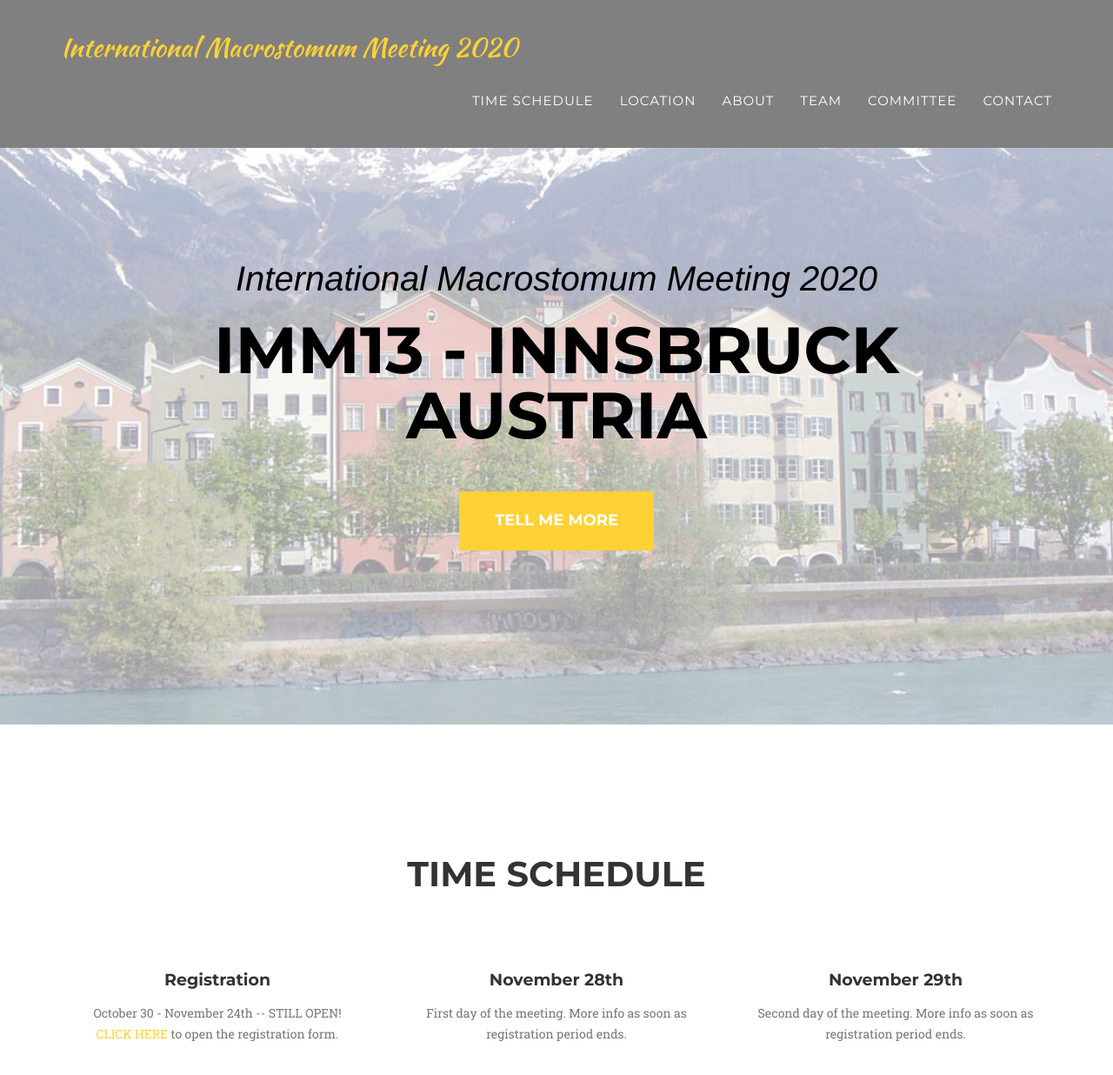
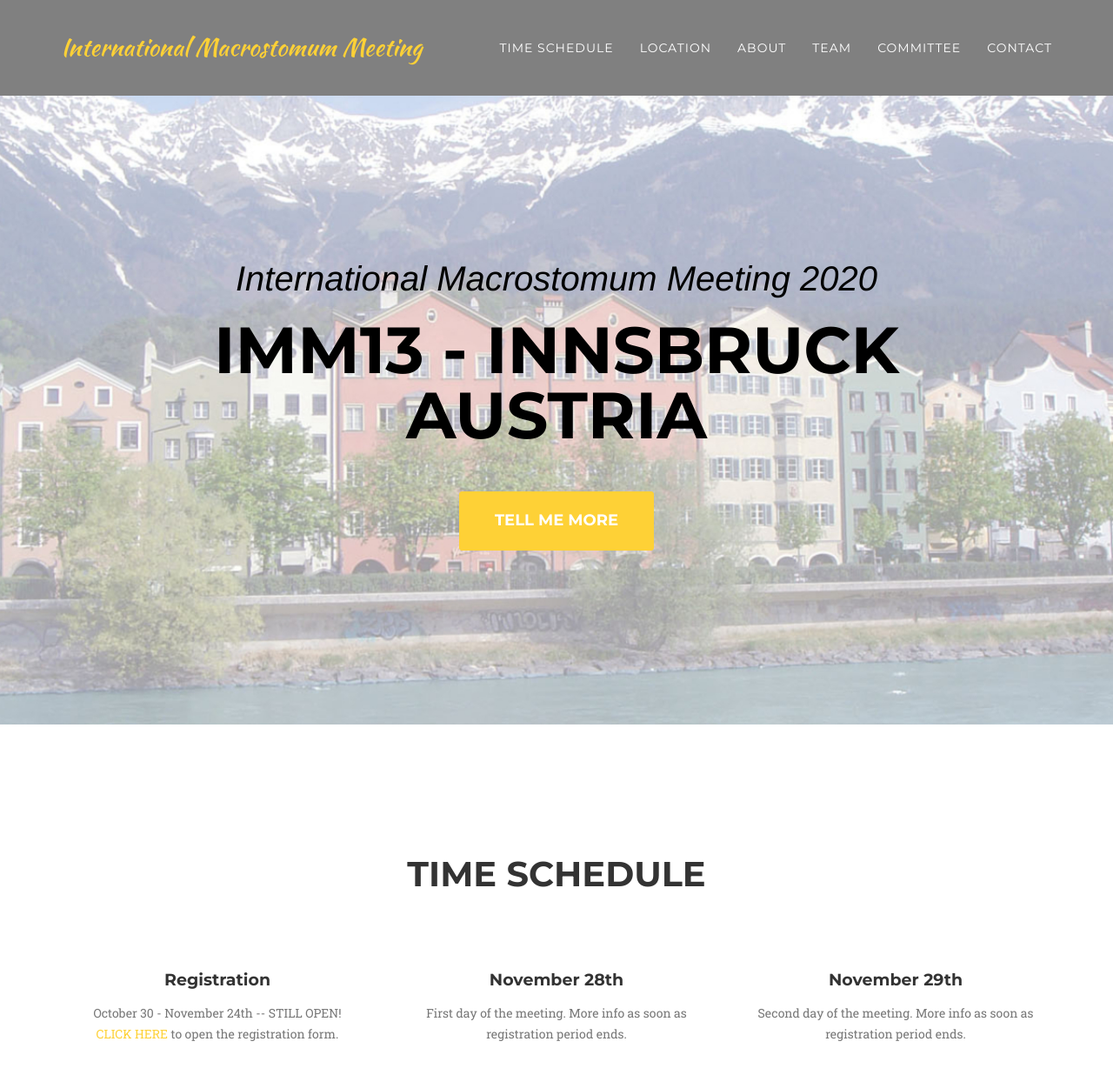
Before and after one commit to IMM13/IMM13.github.io, a Jekyll site: the page built from index.html, in a window 1280 px wide and 1400 px high. Shown: the top 1236 px of the window at 87% size. Built offline with Jekyll 4.4.1, drawn with Linux system fonts in a browser that asks for light colours; some web fonts are replaced.

```diff
--- a/_config.yml
+++ b/_config.yml
@@ -2,7 +2,7 @@
 baseurl: /IMM13.github.io
 
 # Site settings
-title: International Macrostomum Meeting 2020
+title: International Macrostomum Meeting
 email: peter.ladurner@uibk.ac.at
 description: "Macrostomum, flatworm, Innsbruck, Austria, adhesion, adhesive, bioadhesion, bio-glue, glue, regeneration, stem cell, cells, stemcells, sex allocation"
 
```
Also changed, not shown: _includes/css/bootstrap.min.css, 9 other files.
